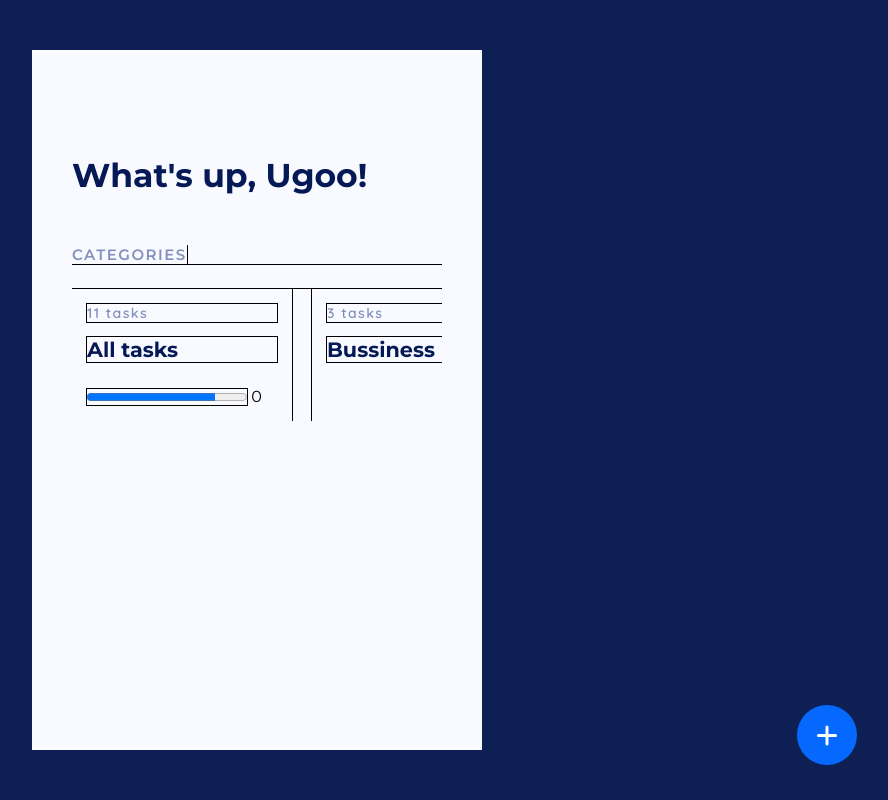
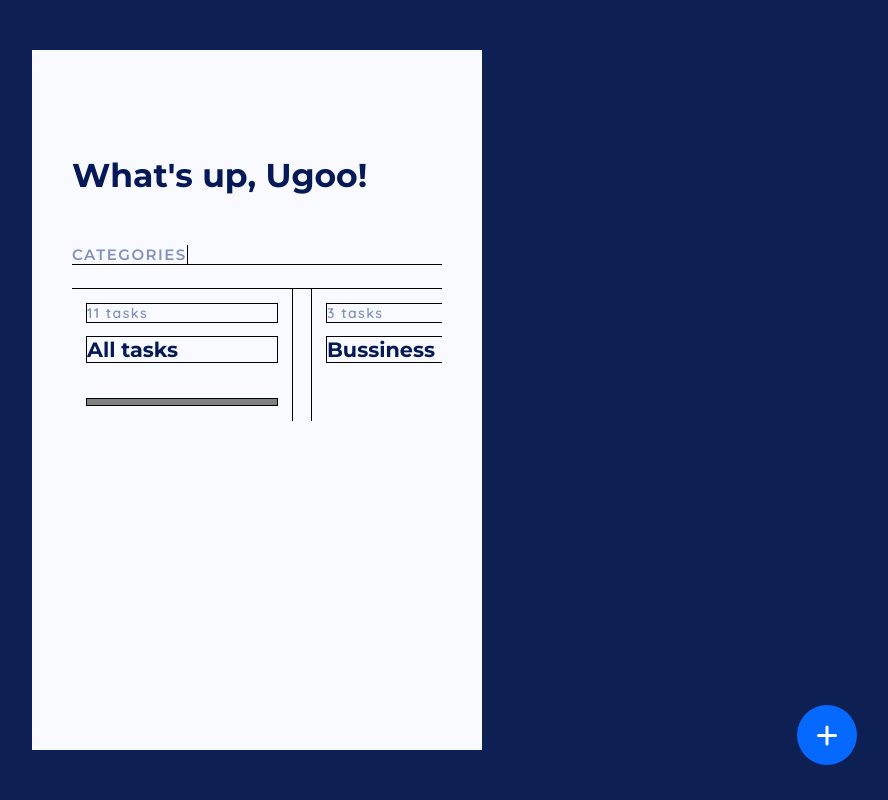
Before and after one commit to okeke-ugochukwu/Toodle, a Vue app: page / in a window 1280 px wide. Shown: the whole page, without its empty margins (383-1271 px from the left). Built offline with nearby package versions, Linux system fonts and the light colour scheme.

Commit message:
Setup progress feature for 'All Tasks' category

```diff
--- a/src/components/childs/catgSection.vue
+++ b/src/components/childs/catgSection.vue
@@ -5,6 +5,7 @@
                 CATEGORIES
             </h4>
         </div>
+
 
         <div class="catg_scroll">
             <div class="catg_slide">
@@ -34,8 +35,8 @@
                     </div>
 
                     <progressBar
-                        :newTasksData = "newTasksData"
-                        :alteredSelectedData = "alteredSelectedCatgData"
+
+
                     />
 
                 </div>
@@ -61,7 +62,6 @@
 
             </div>
         </div>
-
 
     </section>
 
--- a/src/components/childs/progressBar.vue
+++ b/src/components/childs/progressBar.vue
@@ -1,72 +1,89 @@
 
 <template>
-   <progress max="100" value="80">
+    <progress max="100" :value="percentageComplete">
 
     </progress>
 
-    {{completedTasks}}
+    <!-- {{completedTasks}} -->
+    <!-- {{uncompletedTasks}} -->
+    <!-- {{percentageComplete}} -->
 </template>
 
 <script>
+
     export default {
         name: 'progressBar',
 
         data() {
             return {
-                tasksData: undefined,
-                completedTasks: 0
+                uncompletedTasks: undefined,
+                temp: null
+            }
+        },
+        computed: {
+            tasks() {
+                return this.$store.getters.allTasksNoCatgs
+            },
+            numberOfTasks(){
+                return this.tasks.length;
+            },
+            completedTasks() {
+                return this.numberOfTasks - this.uncompletedTasks
+            },
+            percentageComplete() {
+                return Math.ceil((this.completedTasks / this.numberOfTasks) * 100)
             }
         },
 
-        props: {
-
-        },
-
-        created() {
-            this.setNewTasksData();
-            // this.countCompletedTasks()
-
-        },
-
-        computed: {
-            totalCompletedTasks() {
-                return this.completedTasks
-            },
-        },
-
         watch: {
-            alteredSelectedData: {
-                handler(newData) {
-                    var counter = 0;
-
-                    newData.forEach(task => {
-                            if(task.status == true) {
-                                counter++;
-                                this.completedTasks = counter
-                            }
-                    })
+            tasks: {
+                handler(newTasksList, oldTasksList) {
+                    this.countUncompletedTasks(newTasksList);
+                    console.log(oldTasksList);
                 },
-
-                deep: true
+                deep: true,
+                immediate: true,
             }
         },
 
         methods: {
-            setNewTasksData() {
-                this.tasksData = this.newTasksData
+            countUncompletedTasks(tasksList) {
+                var tasksCounter = 0;
+
+                tasksList.forEach(task => {
+
+                        if (task.status === false ) {
+                            ++tasksCounter;
+                            this.uncompletedTasks = tasksCounter ;
+                        }
+
+                        // the counter cannot get to zero because at the toggle of the last uncompleted..
+                        //task, there's is not more uncompleted task to count,which means there's nore 'task.status' that is..
+                        //still false; so therefore no more increment
+                        //so the increment is implemented manually in the else statement below
+
+                        else {
+                            tasksCounter + 1
+                            this.uncompletedTasks = tasksCounter ;
+                        }
+                });
             },
-            // countCompletesTasks() {
-                // var counter = 0;
 
-                // this.alteredSelectedData.forEach(task => {
-                //         if(task.status == true) {
-                //             counter++;
-                //             this.completedTasks = counter
-                //         }
-                // });
-
-            // }
+            wuruwuru() {
+                console.log("asaadasda")
+            }
 
         },
     }
 </script>
+
+<style lang="scss" scoped>
+
+    progress {
+        width: 100%;
+        background: #dfe4f4;
+        height: 6px;
+        // transition: 5s;
+    }
+
+</style>
--- a/src/styles/style.scss
+++ b/src/styles/style.scss
@@ -190,7 +190,7 @@ header {
         }
 
         &:last-child {
-            margin-right: 5px
+            margin-right: 5px;
         }
 
         // @include scale();
```
Also changed, not shown: src/store/index.js (+7 -1 lines), 1 other file (tests, documents, lock files or other folders).
